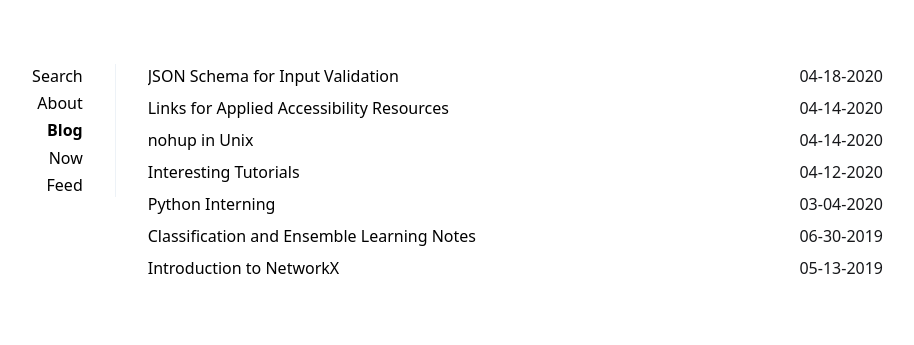
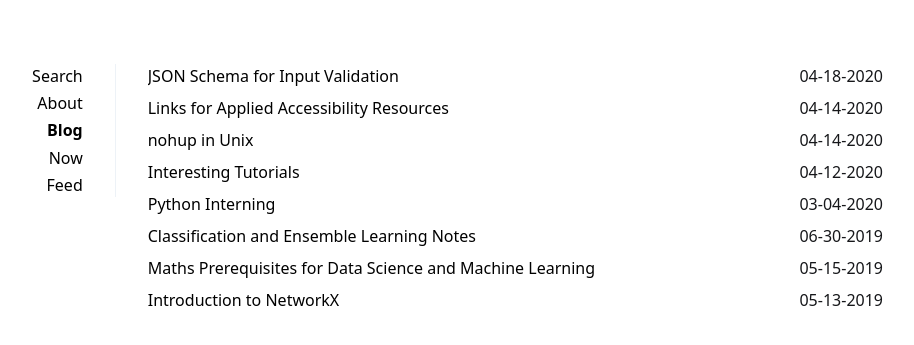
Before and after one commit to avinashbhat/avinashbhat.github.io, a Jekyll site: the page built from index.html, in a window 1280 px wide. Shown: the top 345 px of the page, without its empty margins (205-1119 px from the left). Built offline with Jekyll 4.4.1, drawn with Linux system fonts in a browser that asks for light colours; a file with an impossible date is left out.

Commit message:
Update 2020-05-15-math-prerequisites.md

```diff
--- a/_posts/2020-05-15-math-prerequisites.md
+++ b/_posts/2020-05-15-math-prerequisites.md
@@ -3,7 +3,7 @@ layout: post
 title: Maths Prerequisites for Data Science and Machine Learning
 description: Maths Prerequisites for Data Science and Machine Learning
 summary: Maths Prerequisites for Data Science and Machine Learning
-date: {}
+date: 2019-05-15T00:00:00.000Z
 category: exobrain
 comments: true
 tags:
```
